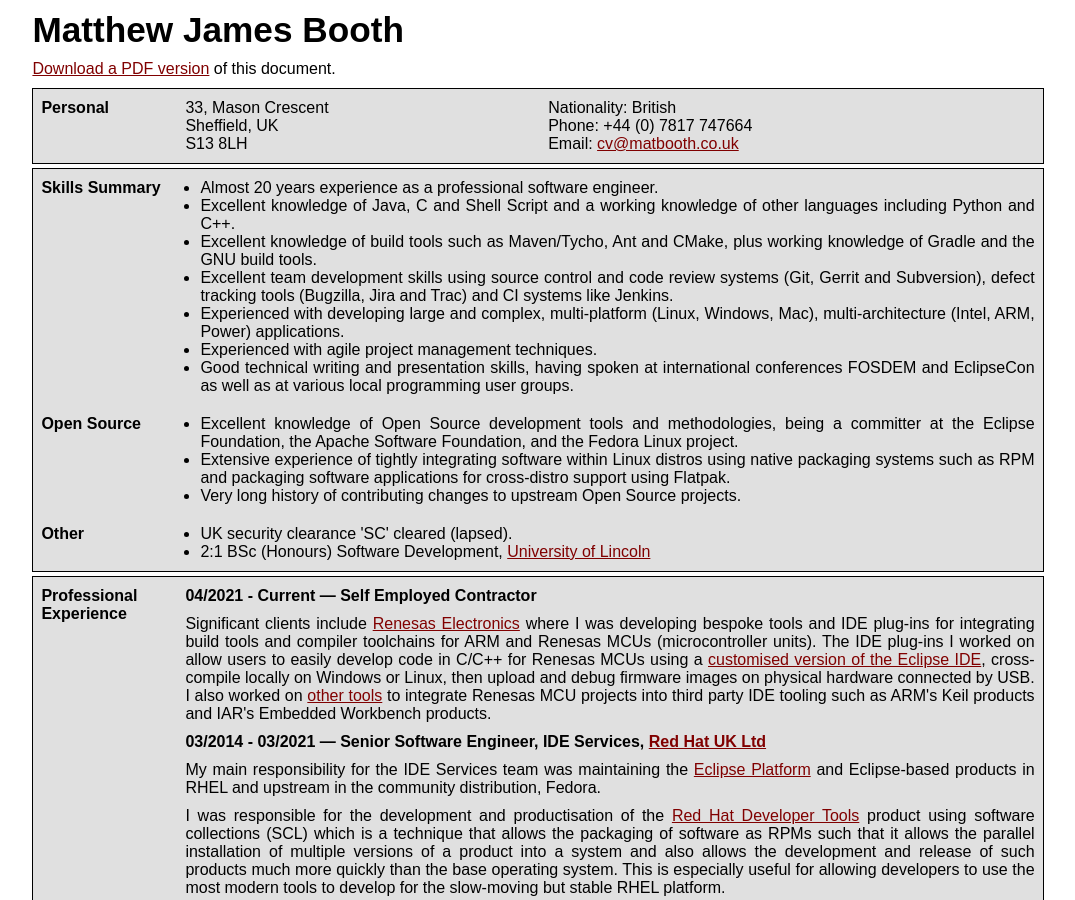
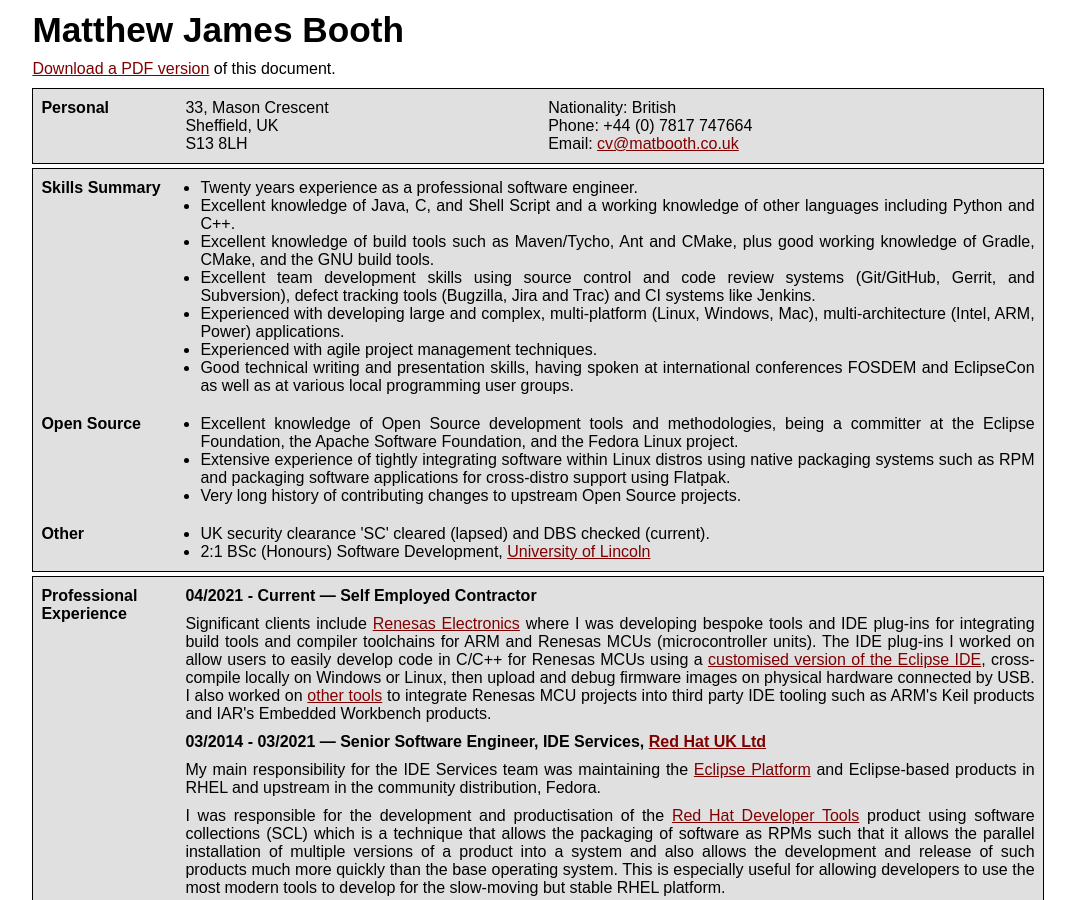
Before and after one commit to mbooth101/mbooth101.github.io, a Jekyll site: the page cv/index.html, which Jekyll copies as it is, in a window 1280 px wide and 900 px high. Shown: the whole window, without its empty margins (102-1177 px from the left). Built offline with Jekyll 4.4.1, drawn with Linux system fonts in a browser that asks for light colours; some of the changed text lies outside the part shown.

Commit message:
Minor CV updates

```diff
--- a/cv/index.html
+++ b/cv/index.html
@@ -69,10 +69,10 @@ a:hover           {color: #FF0000; text-decoration: underline;}
 			<h2>Skills Summary</h2>
 		</td><td>
 			<ul>
-				<li>Almost 20 years experience as a professional software engineer.</li>
-				<li>Excellent knowledge of Java, C and Shell Script and a working knowledge of other languages including Python and C++.</li>
-				<li>Excellent knowledge of build tools such as Maven/Tycho, Ant and CMake, plus working knowledge of Gradle and the GNU build tools.</li>
-				<li>Excellent team development skills using source control and code review systems (Git, Gerrit and Subversion), defect tracking tools (Bugzilla, Jira and Trac) and CI systems like Jenkins.</li>
+				<li>Twenty years experience as a professional software engineer.</li>
+				<li>Excellent knowledge of Java, C, and Shell Script and a working knowledge of other languages including Python and C++.</li>
+				<li>Excellent knowledge of build tools such as Maven/Tycho, Ant and CMake, plus good working knowledge of Gradle, CMake, and the GNU build tools.</li>
+				<li>Excellent team development skills using source control and code review systems (Git/GitHub, Gerrit, and Subversion), defect tracking tools (Bugzilla, Jira and Trac) and CI systems like Jenkins.</li>
 				<li>Experienced with developing large and complex, multi-platform (Linux, Windows, Mac), multi-architecture (Intel, ARM, Power) applications.</li>
 				<li>Experienced with agile project management techniques.</li>
 				<li>Good technical writing and presentation skills, having spoken at international conferences FOSDEM and EclipseCon as well as at various local programming user groups.</li>
@@ -93,7 +93,7 @@ a:hover           {color: #FF0000; text-decoration: underline;}
 			<h2>Other</h2>
 		</td><td>
 			<ul>
-				<li>UK security clearance 'SC' cleared (lapsed).</li>
+				<li>UK security clearance 'SC' cleared (lapsed) and DBS checked (current).</li>
 				<li>2:1 BSc (Honours) Software Development, <a href="https://www.lincoln.ac.uk/">University of Lincoln</a></li>
 			</ul>
 		</td>
```
Also changed, not shown: other parts of cv/index.html (+1 -1 lines), 1 other file.
